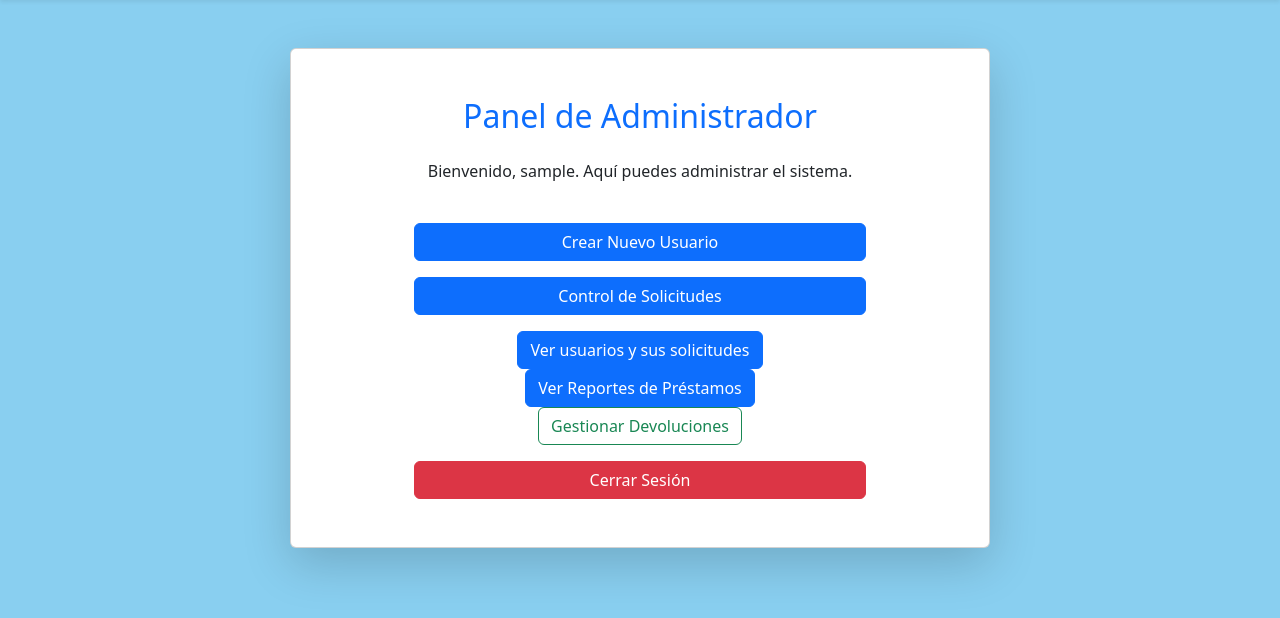
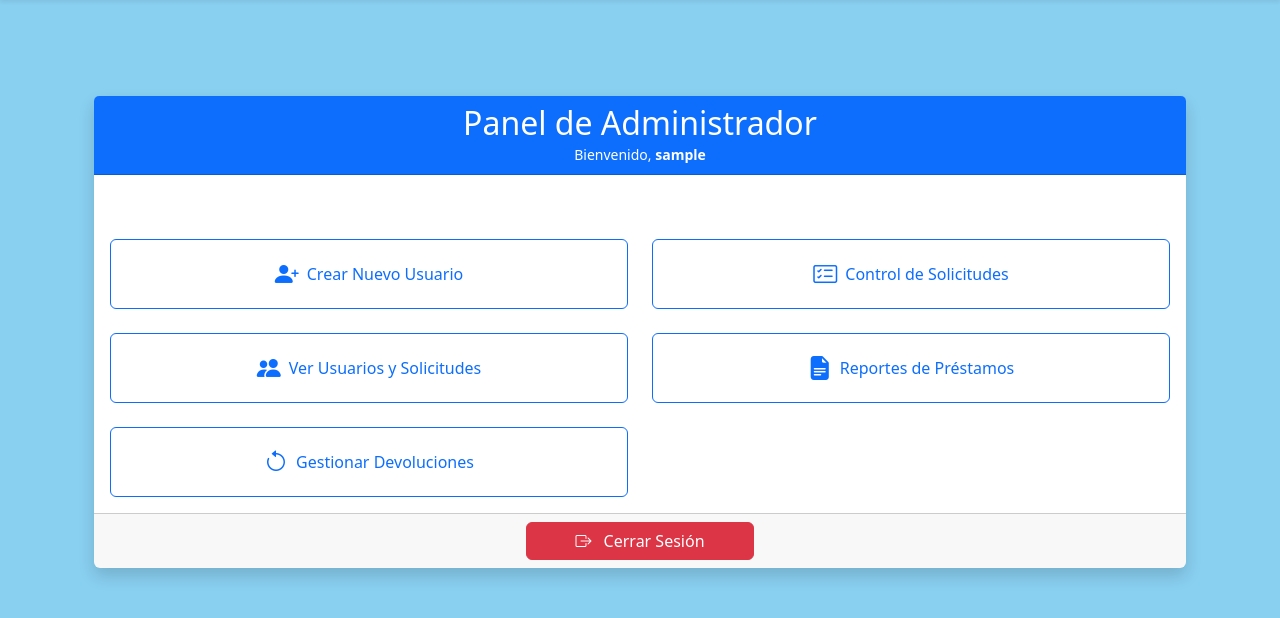
Before and after one commit to ConstanzaPavez/srvSIGEM, a Django app: page /admin_panel/ in a window 1280 px wide. Shown: the part 66-684 px from the top of the page. Run offline with Django 4.2, Linux system fonts and the light colour scheme; the visitor is signed in with stand-in values (Sample User, id 1); some libraries are stand-ins or nearby versions.

Commit message:
arreglo visual admin panel

```diff
--- a/appSIGEM/templates/paginas/inicio/admin_panel.html
+++ b/appSIGEM/templates/paginas/inicio/admin_panel.html
@@ -2,31 +2,60 @@
 {% load static %}
 
 {% block title %}Panel de Administrador{% endblock %}
+
 {% block content %}
-<div class="container d-flex justify-content-center align-items-center min-vh-50">
-    <div class="card shadow-lg p-5" style="width: 100%; max-width: 700px;">
-        <h2 class="text-center text-primary mb-4">Panel de Administrador</h2>
-        <p class="text-center">Bienvenido, {{ request.user.username }}. Aquí puedes administrar el sistema.</p>
+<div class="container py-5">
+  <div class="card shadow rounded-lg border-0">
+    <div class="card-header bg-primary text-white text-center">
+      <h2 class="mb-0">Panel de Administrador</h2>
+      <small>Bienvenido, <strong>{{ request.user.username }}</strong></small>
+    </div>
+    <div class="card-body">
 
       {% if messages %}
         {% for message in messages %}
-                <div class="alert alert-{{ message.tags }} alert-dismissible fade show mt-3" role="alert">
+          <div class="alert alert-{{ message.tags }} alert-dismissible fade show" role="alert">
             {{ message }}
             <button type="button" class="btn-close" data-bs-dismiss="alert" aria-label="Cerrar"></button>
           </div>
         {% endfor %}
       {% endif %}
 
-        <div class="d-flex flex-column align-items-center mt-4">
-            <a href="{% url 'crear_usuario' %}" class="btn btn-primary mb-3 w-75">Crear Nuevo Usuario</a>
-            <a href="{% url 'control_solicitudes' %}" class="btn btn-primary mb-3 w-75">Control de Solicitudes</a>
-            <a href="{% url 'listar_usuarios' %}" class="btn btn-primary">Ver usuarios y sus solicitudes</a>
-
-            <a href="{% url 'reporte_prestamos' %}" class="btn btn-primary">Ver Reportes de Préstamos</a>
-
-            <a href="{% url 'gestionar_devoluciones' %}" class="btn btn-outline-success mb-3">Gestionar Devoluciones</a>
-
-            <a href="{% url 'logout' %}" class="btn btn-danger w-75">Cerrar Sesión</a>
+      <div class="row g-4 mt-4">
+        <div class="col-12 col-md-6">
+          <a href="{% url 'crear_usuario' %}" class="btn btn-outline-primary w-100 d-flex align-items-center justify-content-center py-3">
+            <i class="bi bi-person-plus-fill me-2 fs-4"></i> Crear Nuevo Usuario
+          </a>
+        </div>
+        <div class="col-12 col-md-6">
+          <a href="{% url 'control_solicitudes' %}" class="btn btn-outline-primary w-100 d-flex align-items-center justify-content-center py-3">
+            <i class="bi bi-card-checklist me-2 fs-4"></i> Control de Solicitudes
+          </a>
+        </div>
+        <div class="col-12 col-md-6">
+          <a href="{% url 'listar_usuarios' %}" class="btn btn-outline-primary w-100 d-flex align-items-center justify-content-center py-3">
+            <i class="bi bi-people-fill me-2 fs-4"></i> Ver Usuarios y Solicitudes
+          </a>
+        </div>
+        <div class="col-12 col-md-6">
+          <a href="{% url 'reporte_prestamos' %}" class="btn btn-outline-primary w-100 d-flex align-items-center justify-content-center py-3">
+            <i class="bi bi-file-earmark-text-fill me-2 fs-4"></i> Reportes de Préstamos
+          </a>
+        </div>
+        <div class="col-12 col-md-6">
+          <a href="{% url 'gestionar_devoluciones' %}" class="btn btn-outline-primary w-100 d-flex align-items-center justify-content-center py-3">
+            <i class="bi bi-arrow-counterclockwise me-2 fs-4"></i> Gestionar Devoluciones
+          </a>
+        </div>
+        <div class="col-12 col-md-6">
+          <!-- Espacio reservado para botón futuro -->
+        </div>
+      </div>
+    </div>
+    <div class="card-footer text-center">
+      <a href="{% url 'logout' %}" class="btn btn-danger px-5">
+        <i class="bi bi-box-arrow-right me-2"></i> Cerrar Sesión
+      </a>
     </div>
   </div>
 </div>
```
Also changed, not shown: appSIGEM/templates/paginas/solicitudes/crear_solicitud.html (+22 -8 lines). Lines whose indentation alone changed are shown as unchanged.
